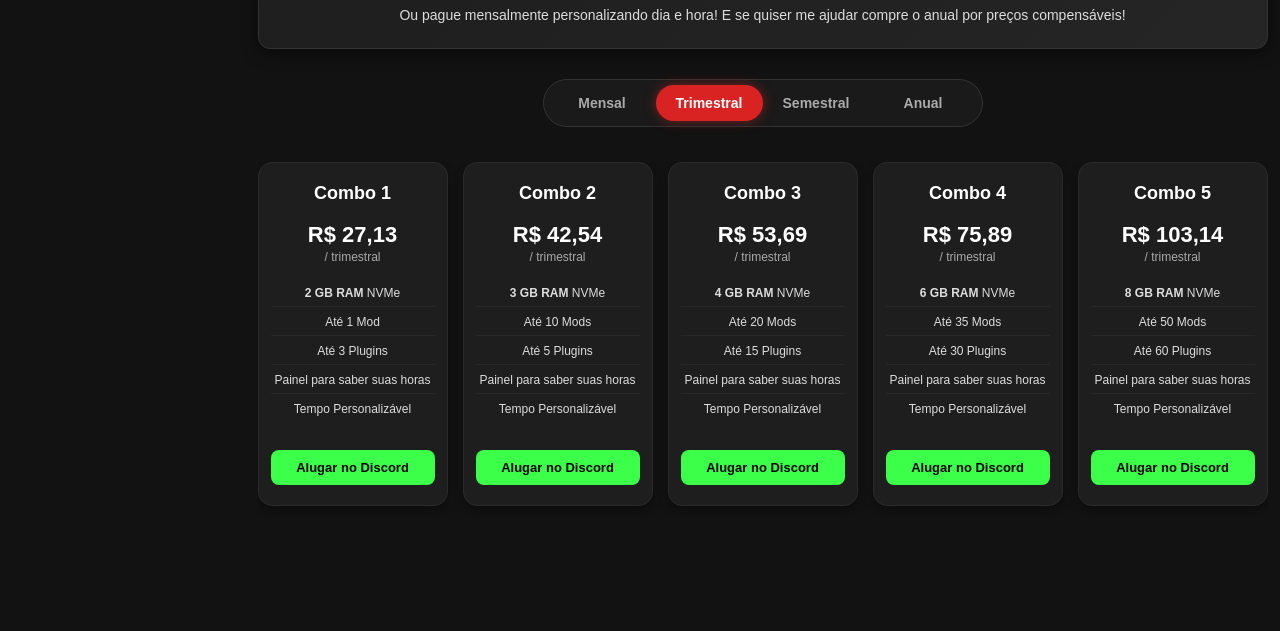
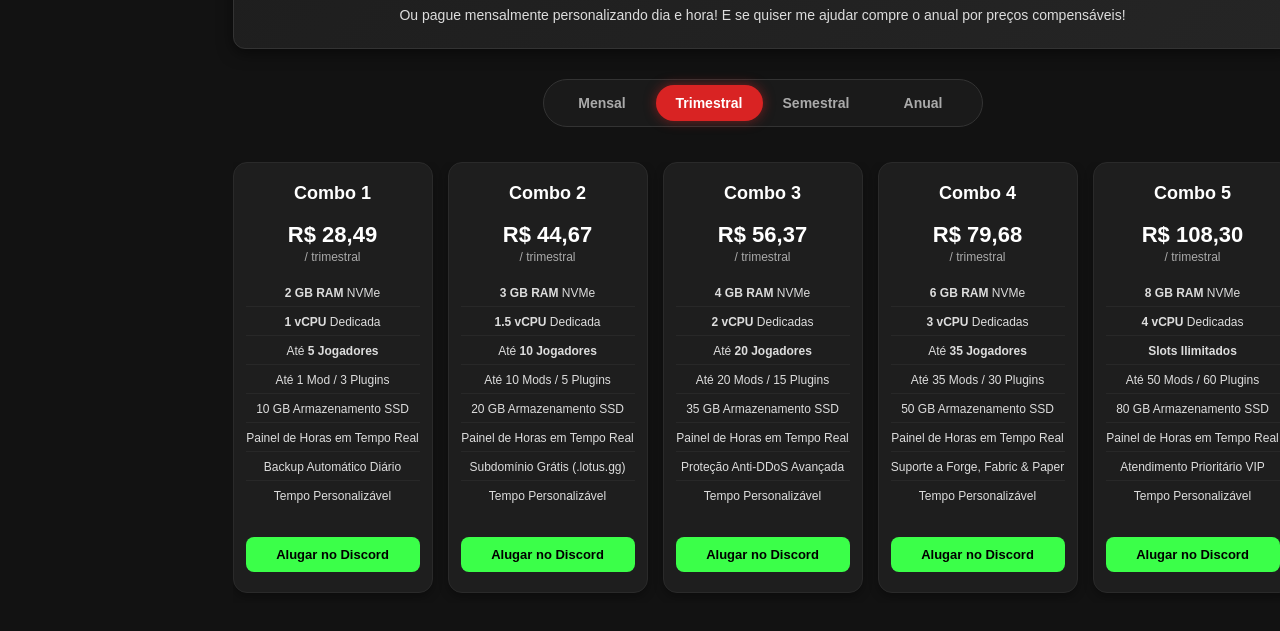
Before and after one commit to Meninotazz/Lotus-Hosting, a plain HTML site: page index.html in a window 1280 px wide. Both pictures are taken after a click on the element "Trimestral". Shown: the part 245-876 px from the top of the page. Before the commit the page ends 801 px from the top, so only its background shows below. Drawn offline with Linux system fonts and the light colour scheme.

Commit message:
Update index.html

```diff
--- a/index.html
+++ b/index.html
@@ -3,7 +3,7 @@
 <head>
   <meta charset="UTF-8">
   <meta name="viewport" content="width=device-width, initial-scale=1.0">
-  <title>Hospedagem Lotus - Minecraft</title>
+  <title>Hospedagem Lotus-beta - Minecraft</title>
 
   <link rel="icon" type="image/png" href="logo.png">
 
@@ -228,7 +228,7 @@
       border-radius: 14px;
       padding: 20px 12px;
       flex: 1;
-      min-width: 190px;
+      min-width: 200px;
       display: flex;
       flex-direction: column;
       align-items: center;
@@ -382,21 +382,24 @@
         </div>
       </div>
 
-      <!-- OS 5 COMBOS EM UMA LINHA -->
+      <!-- OS 5 COMBOS COM INFORMAÇÕES EXPANDIDAS E PREÇOS REAJUSTADOS (+5%) -->
       <div class="container-planos">
 
         <!-- Combo 1 -->
         <div class="card-plano">
           <h3>Combo 1</h3>
           <div class="preco-container">
-            <div class="preco-valor" id="p1">R$ 23,59</div>
+            <div class="preco-valor" id="p1">R$ 24,77</div>
             <div class="preco-periodo" id="sub1">/ mês</div>
           </div>
           <ul>
             <li><strong>2 GB RAM</strong> NVMe</li>
-            <li>Até 1 Mod</li>
-            <li>Até 3 Plugins</li>
-            <li>Painel para saber suas horas</li>
+            <li><strong>1 vCPU</strong> Dedicada</li>
+            <li>Até <strong>5 Jogadores</strong></li>
+            <li>Até 1 Mod / 3 Plugins</li>
+            <li>10 GB Armazenamento SSD</li>
+            <li>Painel de Horas em Tempo Real</li>
+            <li>Backup Automático Diário</li>
             <li>Tempo Personalizável</li>
           </ul>
           <a href="https://discord.com/invite/TtRDXFy3A" class="btn" target="_blank">Alugar no Discord</a>
@@ -406,14 +409,17 @@
         <div class="card-plano">
           <h3>Combo 2</h3>
           <div class="preco-container">
-            <div class="preco-valor" id="p2">R$ 36,99</div>
+            <div class="preco-valor" id="p2">R$ 38,84</div>
             <div class="preco-periodo" id="sub2">/ mês</div>
           </div>
           <ul>
             <li><strong>3 GB RAM</strong> NVMe</li>
-            <li>Até 10 Mods</li>
-            <li>Até 5 Plugins</li>
-            <li>Painel para saber suas horas</li>
+            <li><strong>1.5 vCPU</strong> Dedicada</li>
+            <li>Até <strong>10 Jogadores</strong></li>
+            <li>Até 10 Mods / 5 Plugins</li>
+            <li>20 GB Armazenamento SSD</li>
+            <li>Painel de Horas em Tempo Real</li>
+            <li>Subdomínio Grátis (.lotus.gg)</li>
             <li>Tempo Personalizável</li>
           </ul>
           <a href="https://discord.com/invite/TtRDXFy3A" class="btn" target="_blank">Alugar no Discord</a>
@@ -423,14 +429,17 @@
         <div class="card-plano">
           <h3>Combo 3</h3>
           <div class="preco-container">
-            <div class="preco-valor" id="p3">R$ 46,69</div>
+            <div class="preco-valor" id="p3">R$ 49,02</div>
             <div class="preco-periodo" id="sub3">/ mês</div>
           </div>
           <ul>
             <li><strong>4 GB RAM</strong> NVMe</li>
-            <li>Até 20 Mods</li>
-            <li>Até 15 Plugins</li>
-            <li>Painel para saber suas horas</li>
+            <li><strong>2 vCPU</strong> Dedicadas</li>
+            <li>Até <strong>20 Jogadores</strong></li>
+            <li>Até 20 Mods / 15 Plugins</li>
+            <li>35 GB Armazenamento SSD</li>
+            <li>Painel de Horas em Tempo Real</li>
+            <li>Proteção Anti-DDoS Avançada</li>
             <li>Tempo Personalizável</li>
           </ul>
           <a href="https://discord.com/invite/TtRDXFy3A" class="btn" target="_blank">Alugar no Discord</a>
@@ -440,14 +449,17 @@
         <div class="card-plano">
           <h3>Combo 4</h3>
           <div class="preco-container">
-            <div class="preco-valor" id="p4">R$ 65,99</div>
+            <div class="preco-valor" id="p4">R$ 69,29</div>
             <div class="preco-periodo" id="sub4">/ mês</div>
           </div>
           <ul>
             <li><strong>6 GB RAM</strong> NVMe</li>
-            <li>Até 35 Mods</li>
-            <li>Até 30 Plugins</li>
-            <li>Painel para saber suas horas</li>
+            <li><strong>3 vCPU</strong> Dedicadas</li>
+            <li>Até <strong>35 Jogadores</strong></li>
+            <li>Até 35 Mods / 30 Plugins</li>
+            <li>50 GB Armazenamento SSD</li>
+            <li>Painel de Horas em Tempo Real</li>
+            <li>Suporte a Forge, Fabric & Paper</li>
             <li>Tempo Personalizável</li>
           </ul>
           <a href="https://discord.com/invite/TtRDXFy3A" class="btn" target="_blank">Alugar no Discord</a>
@@ -457,14 +469,17 @@
         <div class="card-plano">
           <h3>Combo 5</h3>
           <div class="preco-container">
-            <div class="preco-valor" id="p5">R$ 89,69</div>
+            <div class="preco-valor" id="p5">R$ 94,17</div>
             <div class="preco-periodo" id="sub5">/ mês</div>
           </div>
           <ul>
             <li><strong>8 GB RAM</strong> NVMe</li>
-            <li>Até 50 Mods</li>
-            <li>Até 60 Plugins</li>
-            <li>Painel para saber suas horas</li>
+            <li><strong>4 vCPU</strong> Dedicadas</li>
+            <li><strong>Slots Ilimitados</strong></li>
+            <li>Até 50 Mods / 60 Plugins</li>
+            <li>80 GB Armazenamento SSD</li>
+            <li>Painel de Horas em Tempo Real</li>
+            <li>Atendimento Prioritário VIP</li>
             <li>Tempo Personalizável</li>
           </ul>
           <a href="https://discord.com/invite/TtRDXFy3A" class="btn" target="_blank">Alugar no Discord</a>
@@ -490,34 +505,35 @@
         }
       });
 
+      /* DADOS COM REAJUSTE DE 5% DE MARGEM APLICADO */
       const dados = {
         mensal: {
-          p1: "R$ 23,59", sub1: "/ mês",
-          p2: "R$ 36,99", sub2: "/ mês",
-          p3: "R$ 46,69", sub3: "/ mês",
-          p4: "R$ 65,99", sub4: "/ mês",
-          p5: "R$ 89,69", sub5: "/ mês"
+          p1: "R$ 24,77", sub1: "/ mês",
+          p2: "R$ 38,84", sub2: "/ mês",
+          p3: "R$ 49,02", sub3: "/ mês",
+          p4: "R$ 69,29", sub4: "/ mês",
+          p5: "R$ 94,17", sub5: "/ mês"
         },
         trimestral: {
-          p1: "R$ 27,13", sub1: "/ trimestral",
-          p2: "R$ 42,54", sub2: "/ trimestral",
-          p3: "R$ 53,69", sub3: "/ trimestral",
-          p4: "R$ 75,89", sub4: "/ trimestral",
-          p5: "R$ 103,14", sub5: "/ trimestral"
+          p1: "R$ 28,49", sub1: "/ trimestral",
+          p2: "R$ 44,67", sub2: "/ trimestral",
+          p3: "R$ 56,37", sub3: "/ trimestral",
+          p4: "R$ 79,68", sub4: "/ trimestral",
+          p5: "R$ 108,30", sub5: "/ trimestral"
         },
         semestral: {
-          p1: "R$ 30,67", sub1: "/ semestral",
-          p2: "R$ 48,09", sub2: "/ semestral",
-          p3: "R$ 60,70", sub3: "/ semestral",
-          p4: "R$ 85,79", sub4: "/ semestral",
-          p5: "R$ 116,60", sub5: "/ semestral"
+          p1: "R$ 32,20", sub1: "/ semestral",
+          p2: "R$ 50,49", sub2: "/ semestral",
+          p3: "R$ 63,74", sub3: "/ semestral",
+          p4: "R$ 90,08", sub4: "/ semestral",
+          p5: "R$ 122,43", sub5: "/ semestral"
         },
         anual: {
-          p1: "R$ 36,68", sub1: "/ anual",
-          p2: "R$ 57,52", sub2: "/ anual",
-          p3: "R$ 72,60", sub3: "/ anual",
-          p4: "R$ 102,61", sub4: "/ anual",
-          p5: "R$ 139,47", sub5: "/ anual"
+          p1: "R$ 38,51", sub1: "/ anual",
+          p2: "R$ 60,40", sub2: "/ anual",
+          p3: "R$ 76,23", sub3: "/ anual",
+          p4: "R$ 107,74", sub4: "/ anual",
+          p5: "R$ 146,44", sub5: "/ anual"
         }
       };
 
```
